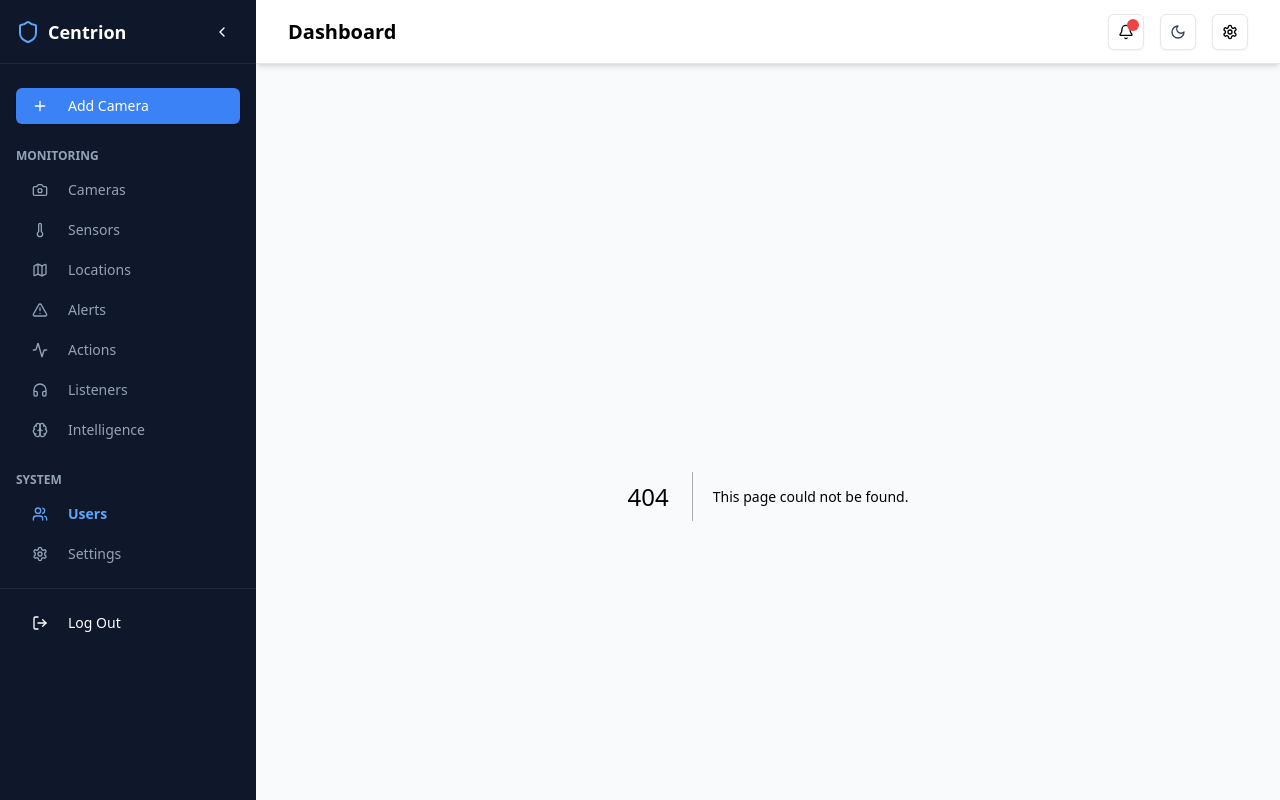
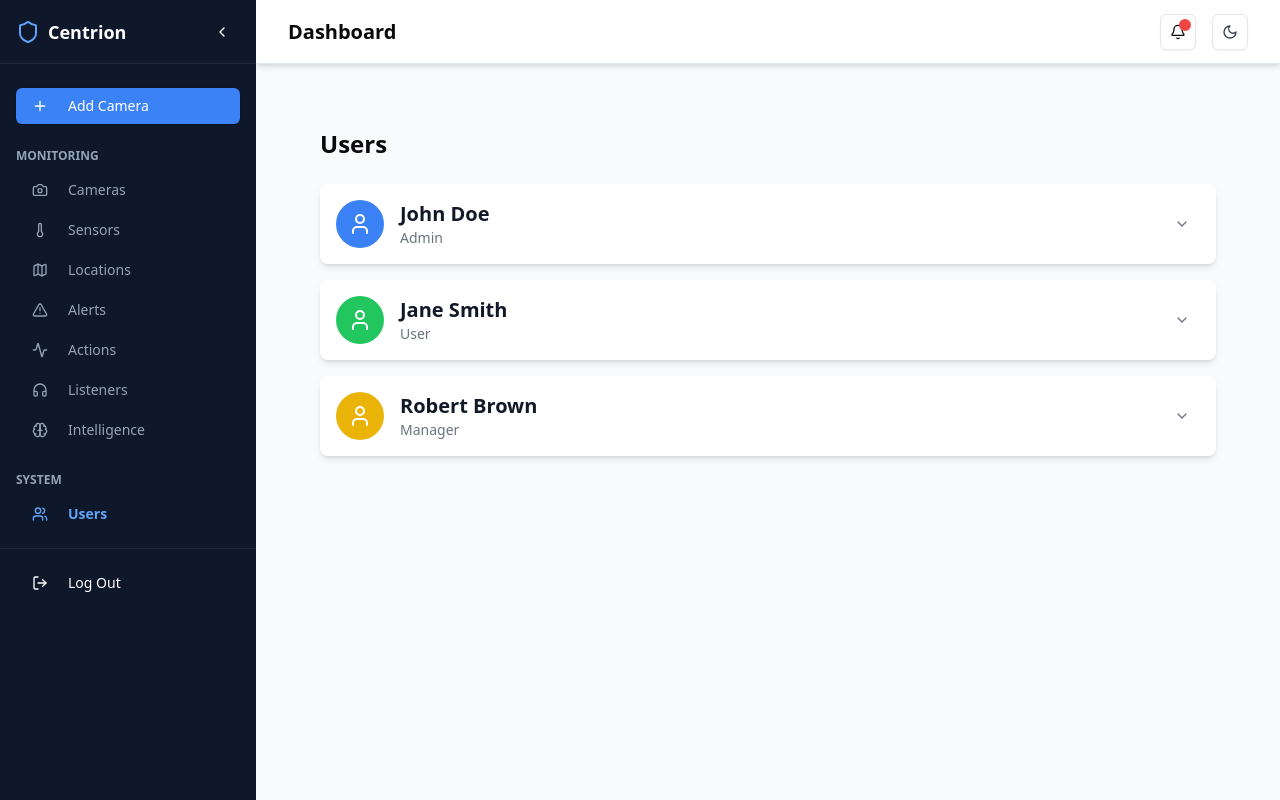
Before and after one commit to bryanChikwendu/HackIreland-Team21, a Next.js app in the folder centrion/: page /users in a window 1280 px wide. Before the commit this address had no page. Built offline with nearby package versions, Linux system fonts and the light colour scheme.

Commit message:
add users, fix

```diff
--- a/centrion/src/app/dashboard/page.jsx
+++ b/centrion/src/app/dashboard/page.jsx
@@ -185,12 +185,16 @@ export default function DashboardPage() {
     <CardTitle>Watch Parameters</CardTitle>
   </CardHeader>
   <CardContent>
-    <form onSubmit={(e) => {
+  <form
+    onSubmit={(e) => {
       e.preventDefault();
       if (client) {
         client.updateWatchParameters(watchParameters);
       }
-    }}>
+      // Reset the input field by clearing the state
+      setWatchParameters('');
+    }}
+  >
     <div className="flex gap-2">
       <Input
         placeholder="Enter things to watch out for..."
--- /dev/null
+++ b/centrion/src/app/users/page.jsx
@@ -0,0 +1,78 @@
+"use client";
+
+import React, { useState } from 'react';
+import { ChevronDown, User } from 'lucide-react'; // icons
+import { Button } from '@/components/ui/button';
+
+// Define the roles
+const roles = ["Admin", "User", "Manager", "Guest"];
+
+const UserPage = () => {
+  const [users, setUsers] = useState([
+    { id: 1, name: "John Doe", role: "Admin", iconColor: "bg-blue-500" },
+    { id: 2, name: "Jane Smith", role: "User", iconColor: "bg-green-500" },
+    { id: 3, name: "Robert Brown", role: "Manager", iconColor: "bg-yellow-500" },
+  ]);
+
+  const [dropdownOpen, setDropdownOpen] = useState(null); // Manage which dropdown is open
+
+  const handleRoleChange = (userId, newRole) => {
+    setUsers(users.map(user => user.id === userId ? { ...user, role: newRole } : user));
+    setDropdownOpen(null); // Close dropdown after selection
+  };
+
+  const toggleDropdown = (userId) => {
+    setDropdownOpen(dropdownOpen === userId ? null : userId); // Toggle dropdown for the selected user
+  };
+
+  return (
+    <div className="p-6 lg:p-8">
+      <h1 className="text-2xl font-bold mb-6">Users</h1>
+
+      {/* Users List */}
+      <div className="space-y-4">
+        {users.map(user => (
+          <div
+            key={user.id}
+            className="flex items-center space-x-4 bg-white dark:bg-gray-800 p-4 rounded-lg shadow-md hover:bg-gray-100 dark:hover:bg-gray-700 transition"
+          >
+            {/* User Icon */}
+            <div className={`w-12 h-12 rounded-full flex items-center justify-center ${user.iconColor}`}>
+              <User className="text-white w-6 h-6" />
+            </div>
+
+            {/* User Details */}
+            <div className="flex-1">
+              <p className="text-xl font-semibold text-gray-900 dark:text-white">{user.name}</p>
+              <p className="text-sm text-gray-500 dark:text-gray-400">{user.role}</p>
+            </div>
+
+            {/* Dropdown Button to change role */}
+            <div className="relative">
+              <Button variant="ghost" size="icon" onClick={() => toggleDropdown(user.id)}>
+                <ChevronDown className="h-5 w-5 text-gray-500 dark:text-gray-400" />
+              </Button>
+
+              {/* Dropdown Menu */}
+              {dropdownOpen === user.id && (
+                <div className="absolute right-0 mt-2 w-40 rounded-md shadow-lg bg-white dark:bg-gray-800 border border-gray-200 dark:border-gray-600 z-10">
+                  {roles.map(role => (
+                    <div
+                      key={role}
+                      onClick={() => handleRoleChange(user.id, role)}
+                      className="text-gray-900 dark:text-white px-4 py-2 cursor-pointer hover:bg-gray-100 dark:hover:bg-gray-700"
+                    >
+                      {role}
+                    </div>
+                  ))}
+                </div>
+              )}
+            </div>
+          </div>
+        ))}
+      </div>
+    </div>
+  );
+};
+
+export default UserPage;
--- a/centrion/src/components/event-stream.tsx
+++ b/centrion/src/components/event-stream.tsx
@@ -1,7 +1,6 @@
-"use client";
-
-import { useState, useEffect, useRef } from "react";
+import React, { useState, useEffect, useRef } from "react";
 import { WebSocketClient } from "@/lib/websocket-client";
+import { Bell } from "lucide-react"; // Bell icon for the alert
 
 interface Event {
   id: string;
@@ -16,22 +15,12 @@ interface EventStreamProps {
 
 export default function EventStream({ websocketClient, isConnected }: EventStreamProps) {
   const [events, setEvents] = useState<Event[]>([]);
+  const [alerts, setAlerts] = useState<string[]>([]); // To store alerts
   const [isPolling, setIsPolling] = useState(false);
-  const [autoScrollEnabled, setAutoScrollEnabled] = useState(true); // Toggle for autoscroll
+  const [autoScrollEnabled, setAutoScrollEnabled] = useState(true);
   const pollingInterval = useRef<NodeJS.Timeout | null>(null);
-  const eventsEndRef = useRef<HTMLDivElement>(null);
   const eventStreamRef = useRef<HTMLDivElement>(null);
 
-  // Auto-scroll to bottom when new events come in
-  useEffect(() => {
-    const el = eventStreamRef.current;
-
-    if (autoScrollEnabled && el) {
-      el.scrollTop = el.scrollHeight; // Scroll to the bottom of the container
-    }
-  }, [events, autoScrollEnabled]);
-
-  // Handle incoming AI responses
   useEffect(() => {
     const handleModelMessage = (message: string) => {
       if (message.trim()) {
@@ -43,6 +32,14 @@ export default function EventStream({ websocketClient, isConnected }: EventStrea
             timestamp: new Date(),
           },
         ]);
+
+        // If message contains '[MONITOR]', create an alert
+        if (message.includes("[MONITOR]")) {
+          setAlerts((prevAlerts) => [
+            ...prevAlerts,
+            `New monitoring alert: ${message}`,
+          ]);
+        }
       }
     };
 
@@ -52,45 +49,13 @@ export default function EventStream({ websocketClient, isConnected }: EventStrea
     };
   }, [websocketClient]);
 
-  // Handle continuous prompting
+  // Auto-scroll to the bottom when new events come in
   useEffect(() => {
-    const startPolling = () => {
-      if (pollingInterval.current) return;
+    if (autoScrollEnabled && eventStreamRef.current) {
+      eventStreamRef.current.scrollTop = eventStreamRef.current.scrollHeight;
+    }
+  }, [events, autoScrollEnabled]);
 
-      const pollForEvents = () => {
-        websocketClient.sendText(
-          "Describe what you see in the video"
-        );
-      };
-
-      // Initial poll
-      pollForEvents();
-
-      // Set up interval
-      pollingInterval.current = setInterval(pollForEvents, 3000);
-      setIsPolling(true);
-    };
-
-    const stopPolling = () => {
-      if (pollingInterval.current) {
-        clearInterval(pollingInterval.current);
-        pollingInterval.current = null;
-      }
-      setIsPolling(false);
-    };
-
-    if (isConnected) {
-      startPolling();
-    } else {
-      stopPolling();
-    }
-
-    return () => {
-      stopPolling();
-    };
-  }, [isConnected, websocketClient]);
-
-  // Toggle autoscroll
   const handleToggleAutoScroll = () => {
     setAutoScrollEnabled(!autoScrollEnabled);
   };
@@ -110,22 +75,26 @@ export default function EventStream({ websocketClient, isConnected }: EventStrea
           </p>
         </div>
 
-        {/* Toggle Button for Autoscroll */}
-        <button
-          onClick={handleToggleAutoScroll}
-          className={`text-xs px-3 py-1 rounded-lg ${
-            autoScrollEnabled ? "bg-green-500" : "bg-red-500"
-          } text-white`}
-        >
-          {autoScrollEnabled ? "Disable Auto-Scroll" : "Enable Auto-Scroll"}
-        </button>
+        {/* Bell Icon Button to show alerts */}
+        <div className="relative">
+          <button
+            className="text-gray-500 dark:text-gray-400"
+            onClick={() => alert("Navigate to Alerts page")}
+          >
+            <Bell className="h-6 w-6" />
+            {alerts.length > 0 && (
+              <span className="absolute top-0 right-0 bg-red-500 text-white rounded-full text-xs px-2">
+                {alerts.length}
+              </span>
+            )}
+          </button>
+        </div>
       </div>
 
-      {/* Event Stream List with Dark Mode Scrollbar */}
+      {/* Event Stream List */}
       <div
         ref={eventStreamRef}
         className="flex-1 overflow-y-auto p-4 scrollbar-thin scrollbar-thumb-gray-400 scrollbar-track-gray-200 dark:scrollbar-thumb-gray-600 dark:scrollbar-track-gray-800"
-        style={{ maxHeight: "500px" }} // Set a fixed max height for the event stream div
       >
         {events.length === 0 ? (
           <div className="flex items-center justify-center h-full text-gray-500 dark:text-gray-400">
@@ -138,9 +107,7 @@ export default function EventStream({ websocketClient, isConnected }: EventStrea
                 key={event.id}
                 className="bg-gray-50 rounded-lg p-3 border border-gray-200 dark:bg-gray-700 dark:border-gray-600"
               >
-                <p className="text-gray-800 dark:text-gray-100">
-                  {event.description.replace("Event:", "").trim()}
-                </p>
+                <p className="text-gray-800 dark:text-gray-100">{event.description}</p>
                 <p className="text-xs text-gray-500 mt-1 dark:text-gray-400">
                   {event.timestamp.toLocaleTimeString()}
                 </p>
--- a/centrion/src/components/ui/header.jsx
+++ b/centrion/src/components/ui/header.jsx
@@ -78,13 +78,13 @@ export function Header({ setIsSidebarOpen }) {
         </Button>
 
         {/* Settings Button */}
-        <Button
+        {/* <Button
           variant="outline"
           size="icon"
           className="border border-gray-200 dark:border-gray-700 shadow-sm dark:shadow-md bg-white dark:bg-gray-800 hover:bg-gray-100 dark:hover:bg-gray-700"
         >
           <Settings className="h-5 w-5 dark:text-white" />
-        </Button>
+        </Button> */}
       </div>
     </header>
   );
--- a/centrion/src/components/ui/sidebar.jsx
+++ b/centrion/src/components/ui/sidebar.jsx
@@ -94,7 +94,6 @@ export function Sidebar({ isSidebarOpen, setIsSidebarOpen }) {
             <ul className="space-y-1">
               {[
                 { name: "Users", icon: <Users className="w-5 h-5" />, href: "/users" },
-                { name: "Settings", icon: <Settings className="w-5 h-5" />, href: "/settings" },
               ].map(({ name, icon, href }) => (
                 <li key={name}>
                   <Button
```
Lines whose indentation alone changed are shown as unchanged.
